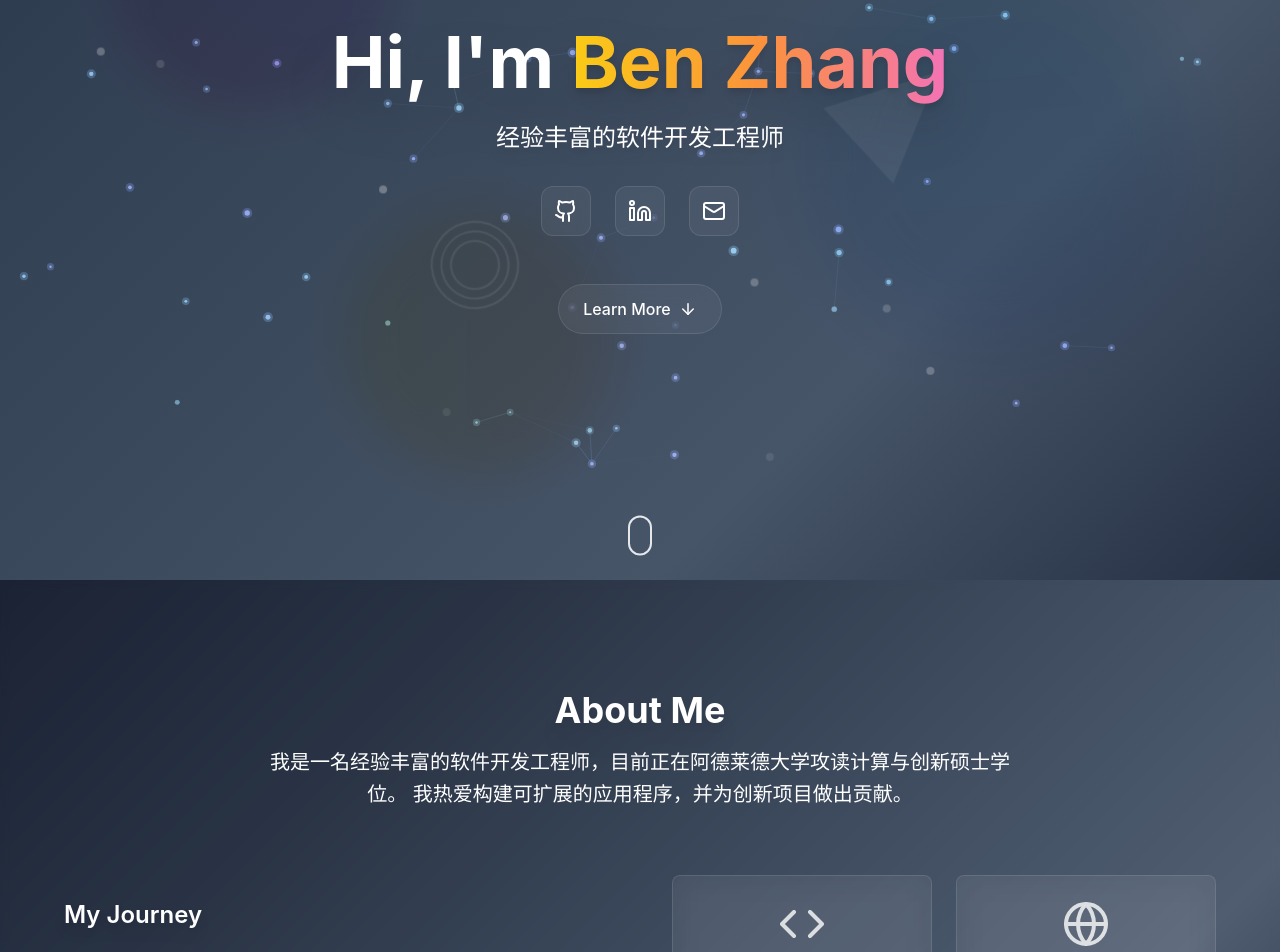
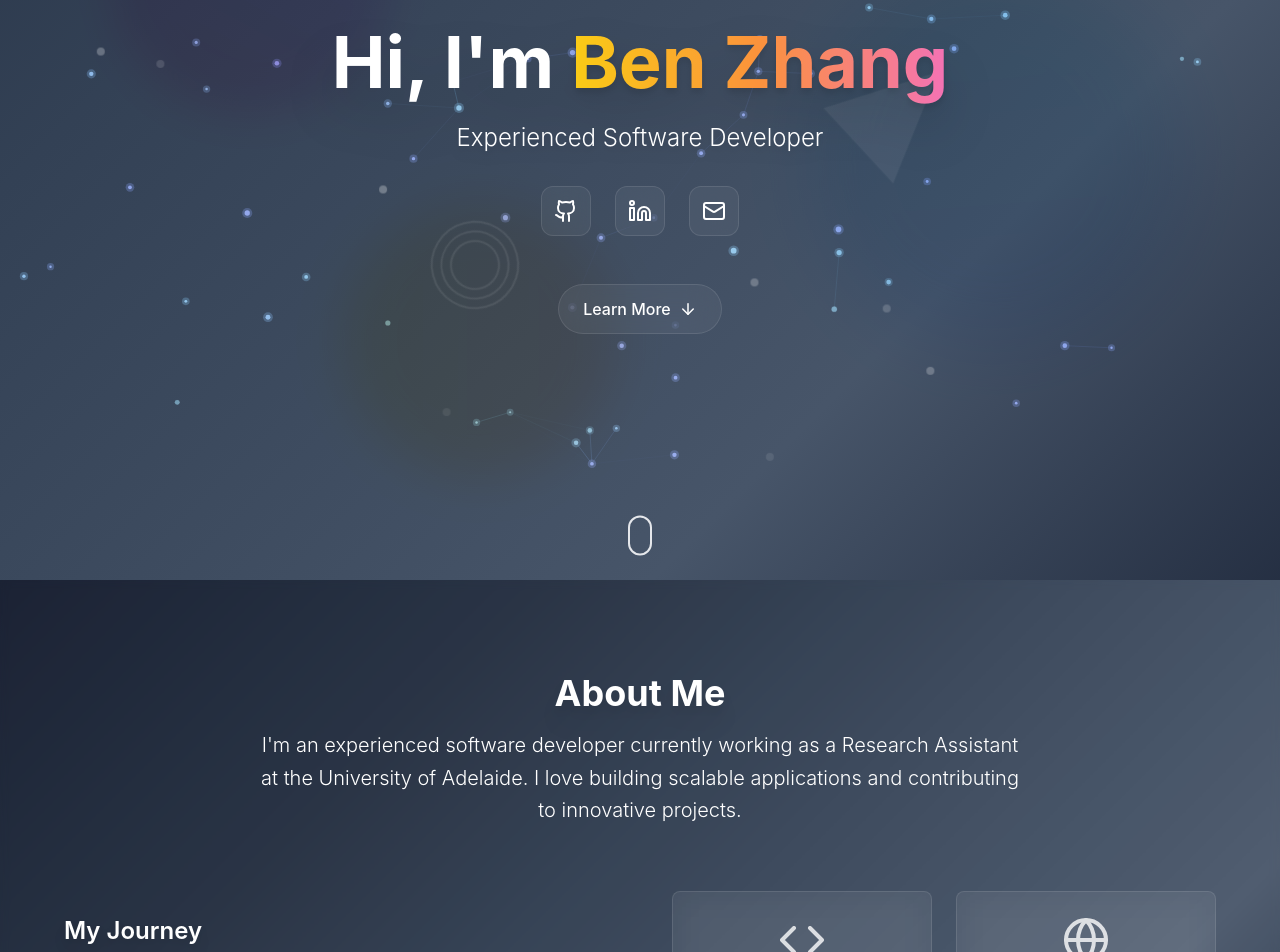
Before and after one commit to ChungBound/portfolio, a Next.js app: page / in a window 1280 px wide. Shown: the part 220-1172 px from the top of the page. Built offline with nearby package versions, Linux system fonts and the light colour scheme.

Commit message:
fix: 修正个人介绍为英文表述
- 将Hero组件描述改为英文 'Experienced Software Developer'
- 将About组件描述改为英文，并修正职位为Research Assistant
- 保持专业英文表达，符合国际求职标准

```diff
--- a/src/components/About.tsx
+++ b/src/components/About.tsx
@@ -41,8 +41,9 @@ export function About() {
             About Me
           </h2>
           <p className="text-xl text-current max-w-3xl mx-auto leading-relaxed font-light">
-            我是一名经验丰富的软件开发工程师，目前正在阿德莱德大学攻读计算与创新硕士学位。
-            我热爱构建可扩展的应用程序，并为创新项目做出贡献。
+            I'm an experienced software developer currently working as a Research Assistant
+            at the University of Adelaide. I love building scalable applications and
+            contributing to innovative projects.
           </p>
         </motion.div>
 
--- a/src/components/Hero.tsx
+++ b/src/components/Hero.tsx
@@ -146,7 +146,7 @@ export function Hero() {
             </span>
           </h1>
           <p className="text-xl sm:text-2xl text-current mb-8 max-w-2xl mx-auto drop-shadow-lg font-light leading-relaxed">
-            经验丰富的软件开发工程师
+            Experienced Software Developer
           </p>
         </motion.div>
 
```
